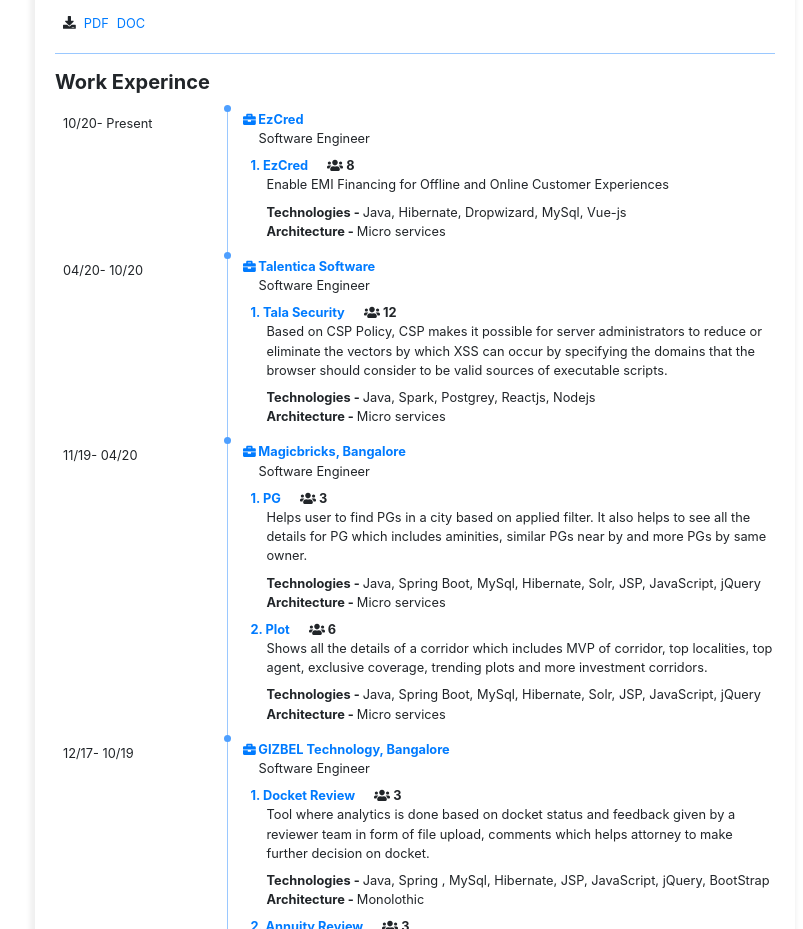
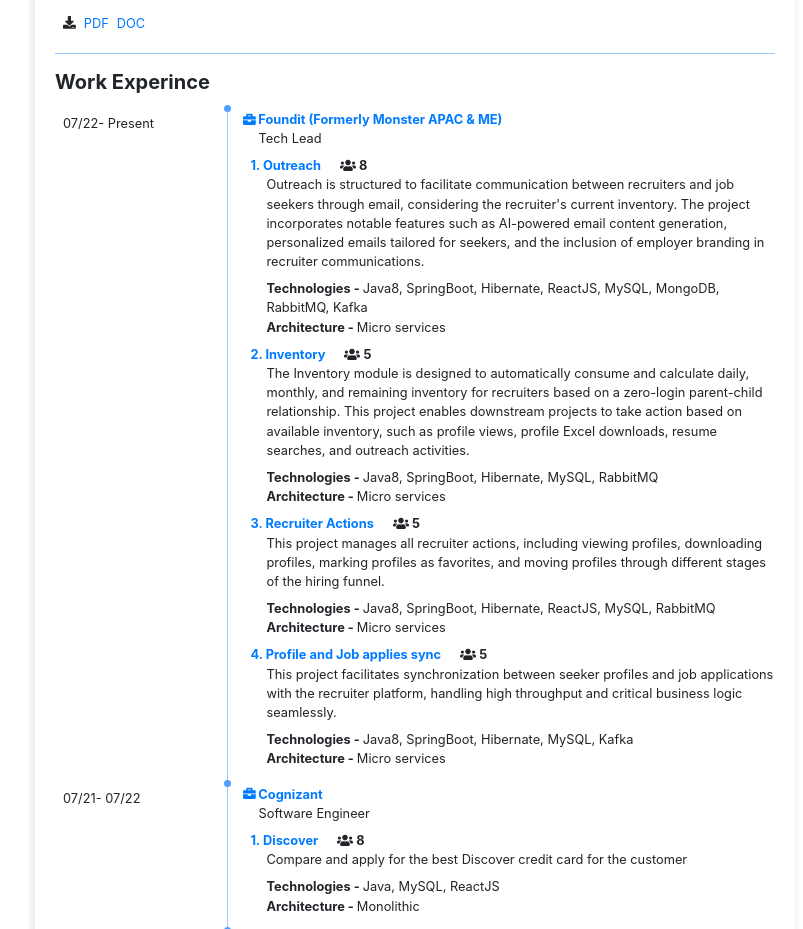
Before and after one commit to sunilvaishnav45/resume, a React (Create React App) app: page /resume/profile-experince in a window 1280 px wide. Shown: the part 263-1192 px from the top of the page, without its empty margins (225-1028 px from the left). Built offline with nearby package versions, Linux system fonts and the light colour scheme.

Commit message:
Updated resume

```diff
--- a/package.json
+++ b/package.json
@@ -16,13 +16,13 @@
     "react-dom": "^16.13.1",
     "react-fontawesome": "^1.7.1",
     "react-router-dom": "^5.1.2",
-    "react-scripts": "3.4.1",
+    "react-scripts": "^5.0.1",
     "reactstrap": "^8.4.1"
   },
   "scripts": {
     "predeploy": "npm run build",
     "deploy": "gh-pages -d build",
-    "start": "react-scripts start",
+    "start": "react-scripts --openssl-legacy-provider start",
     "build": "react-scripts build",
     "test": "react-scripts test",
     "eject": "react-scripts eject"
@@ -43,6 +43,6 @@
     ]
   },
   "devDependencies": {
-    "gh-pages": "^2.2.0"
+    "gh-pages": "^6.1.1"
   }
 }
--- a/src/Components/Profile/profile.css
+++ b/src/Components/Profile/profile.css
@@ -1,5 +1,5 @@
 .last-name{
-    width: 132px;
+    width: 230px;
     border: 2px solid;
     margin-left: auto;
     margin-top: 5px;
--- a/src/Components/Profile/profile.jsx
+++ b/src/Components/Profile/profile.jsx
@@ -18,7 +18,8 @@
                 dob: "17/08/1994",
                 nationality: "Indian",
                 mobile: "9716209524",
-                email: "sunilvaishnav45@gmail.com"
+                email: "sunilvaishnav45@gmail.com",
+                title: "Tech Lead @ foundit.in | NITian"
             }
         };
     }
@@ -35,6 +36,7 @@
                     </div>
                     <div className="col-6 align-self-center text-above-lg-right text-below-lg-left mb-2 mb-lg-0">
                         <h6 className="font-weight-bold text-uppercase">{this.state.employee.firstName} <span className="">{this.state.employee.lastName}</span></h6>
+                        <div>{this.state.employee.title}</div>
                         <div className="border-primary last-name d-none d-lg-block ">
                         </div>
                     </div>
--- a/src/Components/Skills/skills.jsx
+++ b/src/Components/Skills/skills.jsx
@@ -1,7 +1,7 @@
 import React from 'react';
 import './skills.css';
 import { FontAwesomeIcon } from '@fortawesome/react-fontawesome';
-import { faCode,faDatabase, faBuilding, faFileCode} from '@fortawesome/free-solid-svg-icons';
+import { faCode,faDatabase, faBuilding, faFileCode, faChartBar} from '@fortawesome/free-solid-svg-icons';
 
 class Skills extends React.Component {
 
@@ -16,6 +16,11 @@
                             name: "Backend",
                             skills: "Java, Spring Boot, Hibernate, JPA",
                             icon : faCode
+                        },
+                        {
+                            name: "Queues",
+                            skills: "RabbitMQ, Kafka",
+                            icon : faChartBar
                         },
                         {
                             name: "Frontend",
--- a/src/Components/WorkExperince/workexperince.jsx
+++ b/src/Components/WorkExperince/workexperince.jsx
@@ -11,10 +11,68 @@
         this.state = {
             experince: [
                 {
+                    company: "Foundit (Formerly Monster APAC & ME)",
+                    designation: "Tech Lead",
+                    startDate: "07/22",
+                    endDate: "Present",
+                    companyURL: "https://www.foundit.in/",
+                    projects: [
+                        {
+                            name: "Outreach",
+                            teamSize: "8",
+                            description: "Outreach is structured to facilitate communication between recruiters and job seekers through email, considering the recruiter's current inventory. The project incorporates notable features such as AI-powered email content generation, personalized emails tailored for seekers, and the inclusion of employer branding in recruiter communications.",
+                            projectURL: "https://recruiter.foundit.in/edge/recruiter-outreach-email/campaing/listing",
+                            technologies: "Java8, SpringBoot, Hibernate, ReactJS, MySQL, MongoDB, RabbitMQ, Kafka",
+                            architecture: "Micro services",
+                        },
+                        {
+                            name: "Inventory",
+                            teamSize: "5",
+                            description: "The Inventory module is designed to automatically consume and calculate daily, monthly, and remaining inventory for recruiters based on a zero-login parent-child relationship. This project enables downstream projects to take action based on available inventory, such as profile views, profile Excel downloads, resume searches, and outreach activities.",
+                            projectURL: "https://recruiter.foundit.in/edge/recruiter-outreach-email/campaing/listing",
+                            technologies: "Java8, SpringBoot, Hibernate, MySQL, RabbitMQ",
+                            architecture: "Micro services",
+                        },
+                        {
+                            name: "Recruiter Actions",
+                            teamSize: "5",
+                            description: "This project manages all recruiter actions, including viewing profiles, downloading profiles, marking profiles as favorites, and moving profiles through different stages of the hiring funnel.",
+                            projectURL: "https://recruiter.foundit.in/edge/foldermanagement/manage-folder",
+                            technologies: "Java8, SpringBoot, Hibernate, ReactJS, MySQL, RabbitMQ",
+                            architecture: "Micro services",
+                        },
+                        {
+                            name: "Profile and Job applies sync",
+                            teamSize: "5",
+                            description: "This project facilitates synchronization between seeker profiles and job applications with the recruiter platform, handling high throughput and critical business logic seamlessly.",
+                            projectURL: "https://recruiter.foundit.in/edge/foldermanagement/manage-folder",
+                            technologies: "Java8, SpringBoot, Hibernate, MySQL, Kafka",
+                            architecture: "Micro services",
+                        }
+                    ],
+                },
+                {
+                    company: "Cognizant",
+                    designation: "Software Engineer",
+                    startDate: "07/21",
+                    endDate: "07/22",
+                    companyURL: "https://www.cognizant.com/in/en",
+                    projects: [
+                        {
+                            name: "Discover",
+                            teamSize: "8",
+                            description: "Compare and apply for the best Discover credit card for the customer",
+                            projectURL: "https://www.discover.com/credit-cards/",
+                            technologies: "Java, MySQL, ReactJS",
+                            architecture: "Monolithic",
+                        }
+                    ],
+                },
+                {
                     company: "EzCred",
                     designation: "Software Engineer",
                     startDate: "10/20",
-                    endDate: "Present",
+                    endDate: "06/21",
                     companyURL: "https://ezcred.in/",
                     projects: [
                         {
```
Also changed, not shown: 1 other file (tests, documents, lock files or other folders).
